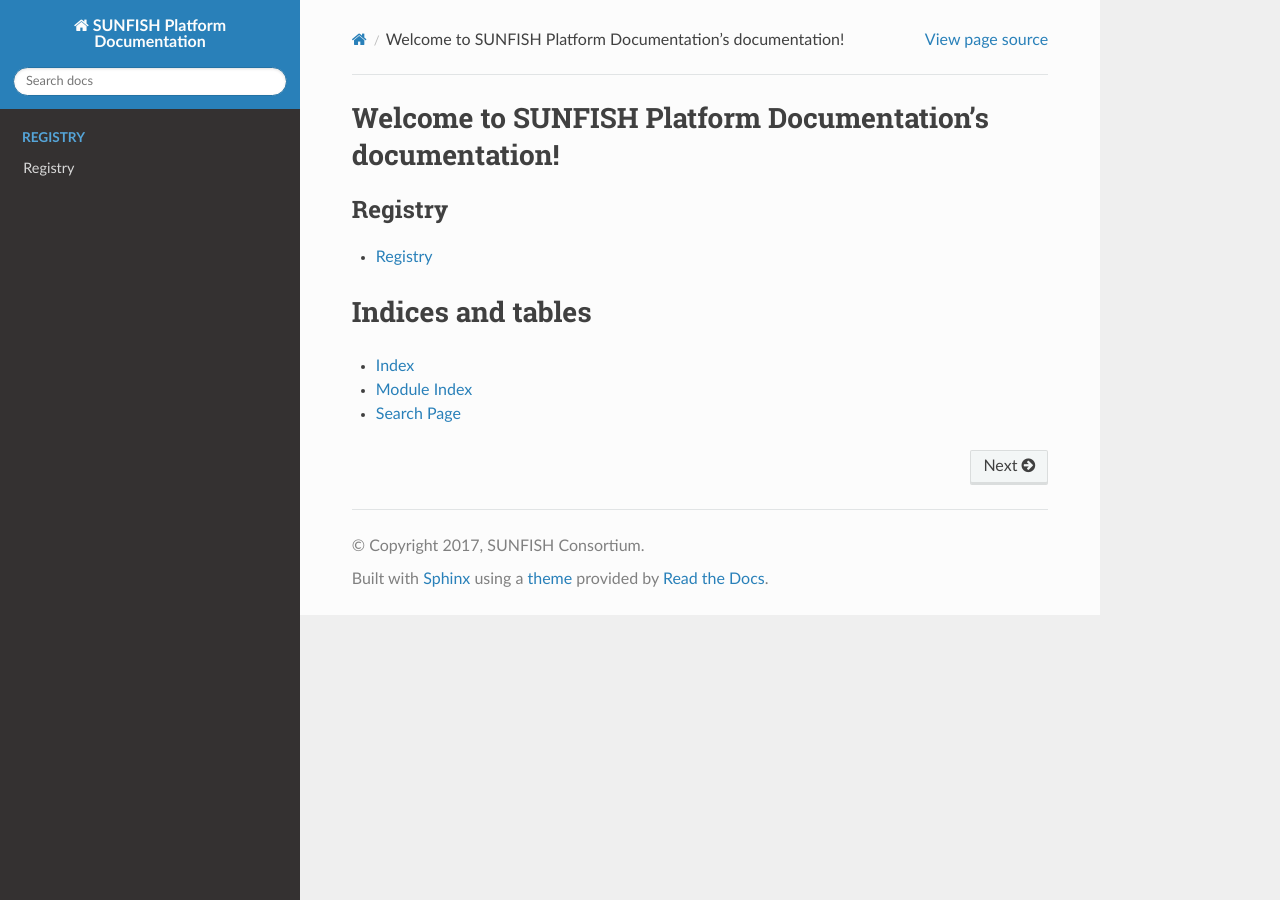
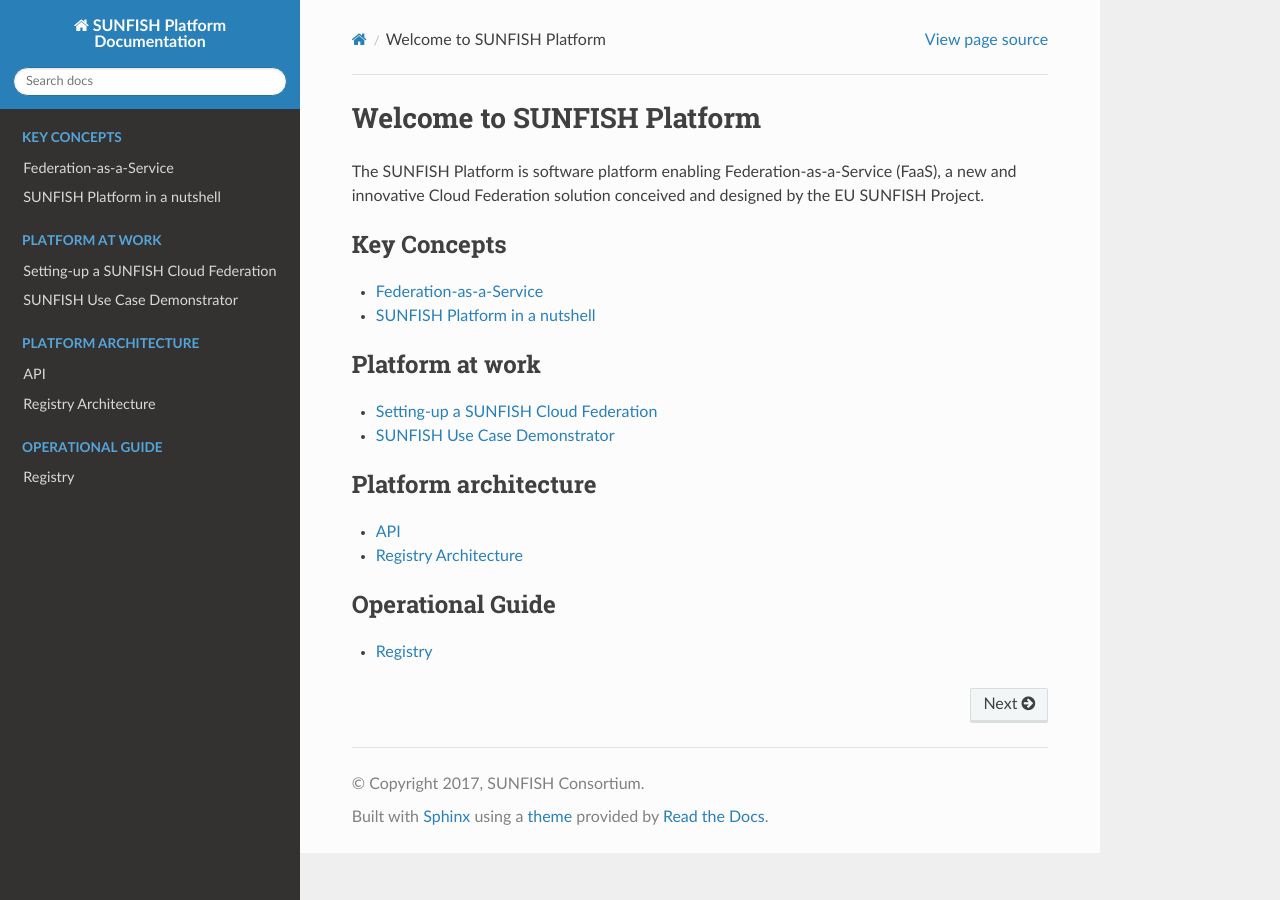
Before and after one commit to sunfish-prj/Platform-docs, a Sphinx documentation site: the page built from docs/index.rst, in a window 1280 px wide. Built offline with Sphinx 7.4.7 and the Read the Docs theme 2.0.0, drawn with Linux system fonts in a browser that asks for light colours.

Commit message:
overall structure

```diff
--- /dev/null
+++ b/docs/API.rst
@@ -0,0 +1,5 @@
+############
+API
+############
+
+This is a page for API
--- /dev/null
+++ b/docs/faas.rst
@@ -0,0 +1,5 @@
+############
+Federation-as-a-Service
+############
+
+This is a page for FaaS
--- a/docs/index.rst
+++ b/docs/index.rst
@@ -2,20 +2,36 @@
    sphinx-quickstart on Thu May 25 10:40:42 2017.
 
 
-Welcome to SUNFISH Platform Documentation's documentation!
+Welcome to SUNFISH Platform
 ==========================================================
+The SUNFISH Platform is software platform enabling Federation-as-a-Service (FaaS), a new and innovative Cloud Federation solution conceived and designed by the EU SUNFISH Project.
+
 
 .. toctree::
    :maxdepth: 2
-   :caption: Registry
+   :caption: Key Concepts
 
-   registry
+   faas
+   sunfish-platform
 
 
+.. toctree::
+   :maxdepth: 2
+   :caption: Platform at work
 
-Indices and tables
-==================
+   setting-up-a-federation
+   use-case-demonstrator
 
-* :ref:`genindex`
-* :ref:`modindex`
-* :ref:`search`
+
+.. toctree::
+  :maxdepth: 2
+  :caption: Platform architecture
+
+  API
+  registry-arch
+
+.. toctree::
+   :maxdepth: 2
+   :caption: Operational Guide
+
+   registry-op
--- /dev/null
+++ b/docs/registry-arch.rst
@@ -0,0 +1,5 @@
+#####################
+Registry Architecture
+#####################
+
+This is a page for the Registry Architecture
--- /dev/null
+++ b/docs/setting-up-a-federation.rst
@@ -0,0 +1,3 @@
+#####################################
+Setting-up a SUNFISH Cloud Federation
+#####################################
--- /dev/null
+++ b/docs/sunfish-platform.rst
@@ -0,0 +1,5 @@
+############
+SUNFISH Platform in a nutshell
+############
+
+This is a page for the SUNFISH Platform
--- /dev/null
+++ b/docs/use-case-demonstrator.rst
@@ -0,0 +1,5 @@
+#####################################
+SUNFISH Use Case Demonstrator
+#####################################
+
+This is the page for Use Case Demonstrator
```
Also changed, not shown: docs/registry-op.rst (renamed from docs/registry.rst).
